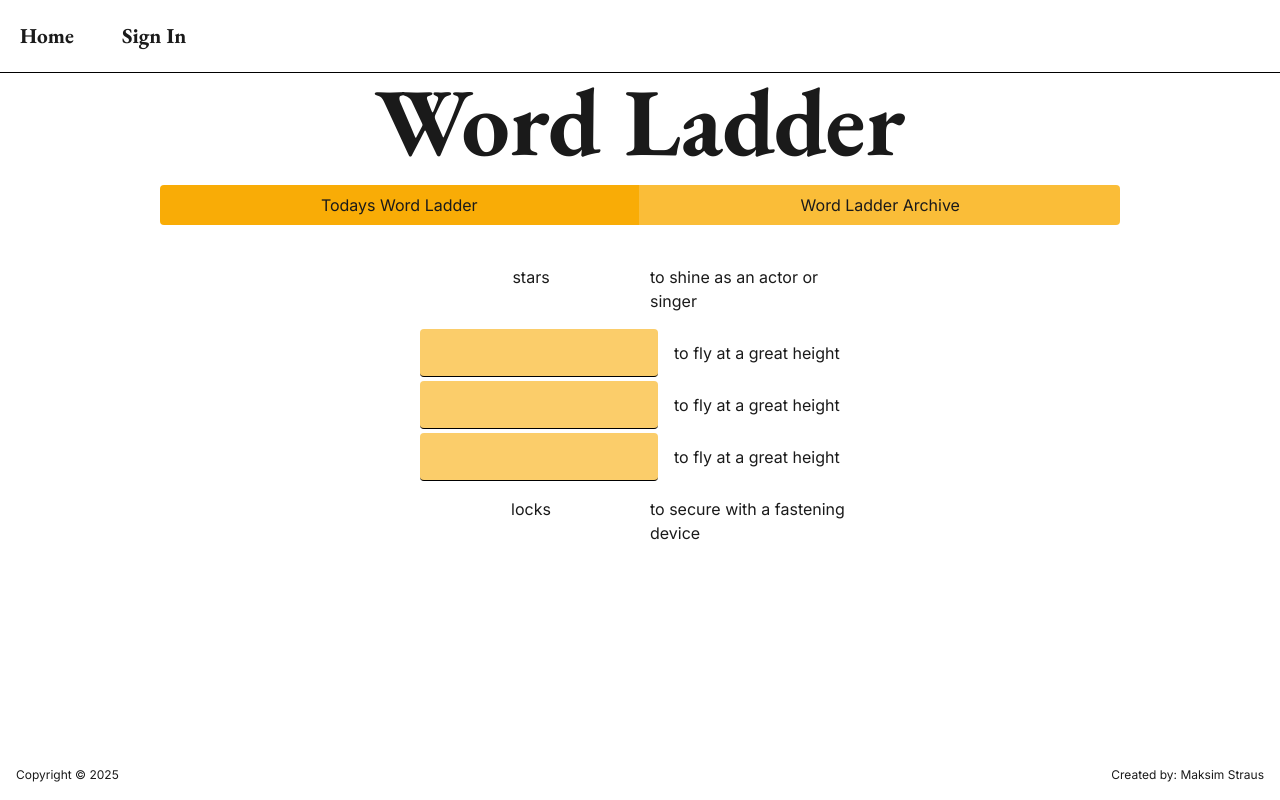
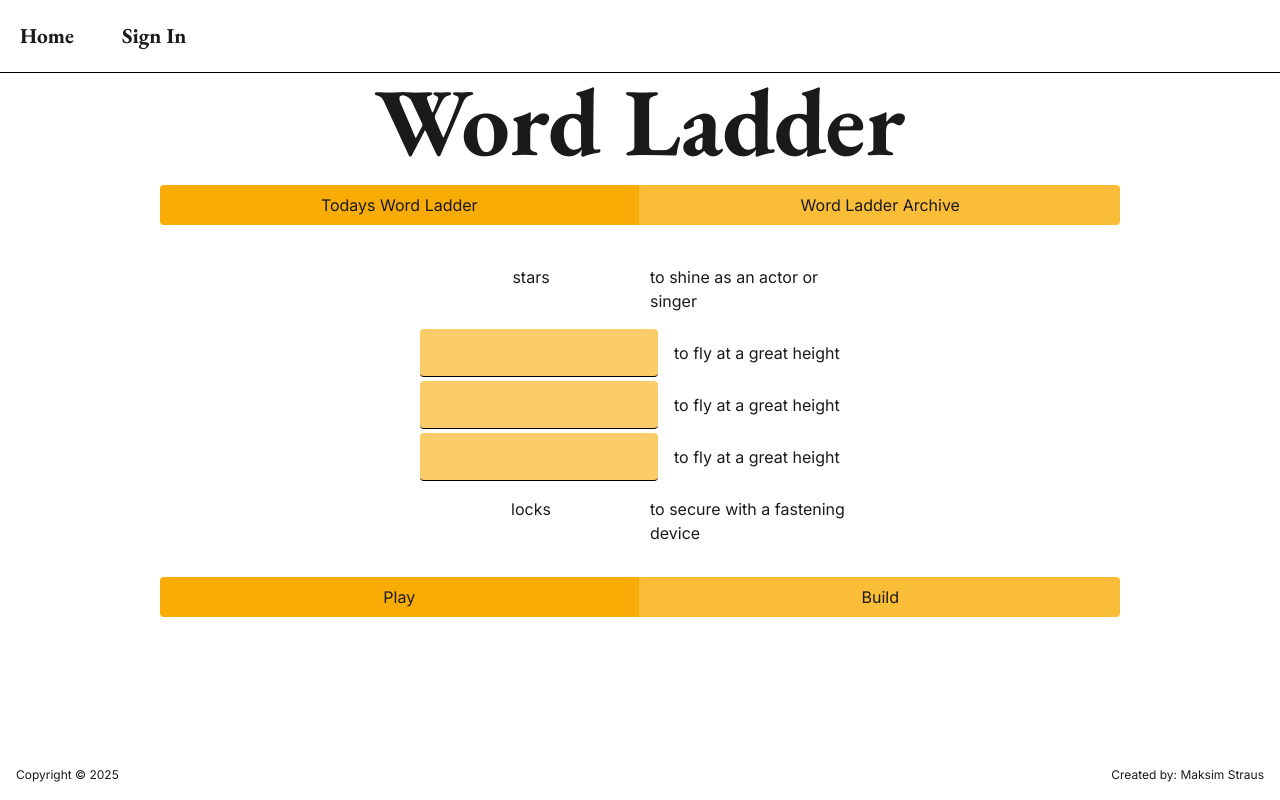
Before and after one commit to Talon-Games/talon-games, a Next.js app: page /games/wordladder in a window 1280 px wide. Built offline with nearby package versions, Linux system fonts and the light colour scheme; no server answers.

Commit message:
added build toggle and auth setup to word ladder

```diff
--- a/app/games/wordladder/page.tsx
+++ b/app/games/wordladder/page.tsx
@@ -1,5 +1,68 @@
+"use client";
+
+import ConnectedButton from "@/components/general/connectedButtons";
+import Notification from "@/components/general/notification";
+import { useAuthContext } from "@/lib/contexts/authContext";
+import { useState, useEffect } from "react";
+import { useRouter } from "next/navigation";
+
 export default function WordLadder() {
+  const router = useRouter();
+  const { user, isMaksim, isAdmin, isHelper } = useAuthContext() as {
+    user: any;
+    isMaksim: boolean;
+    isAdmin: boolean;
+    isHelper: boolean;
+  };
+
+  const [mode, setMode] = useState<"play" | "build">("play");
+
+  const [notification, setNotification] = useState(false);
+  const [notificationTitle, setNotificationTitle] = useState("");
+  const [notificationType, setNotificationType] = useState<
+    "success" | "error" | "warning"
+  >("success");
+  const [notificationMessage, setNotificationMessage] = useState("");
+
+  const toggleMode = () => {
+    if (!user) {
+      triggerNotification(
+        "Failed to toggle mode",
+        "error",
+        "You must have an account",
+      );
+    }
+
+    if (!isHelper && !isAdmin && !isMaksim) {
+      triggerNotification(
+        "Failed to toggle mode",
+        "error",
+        "You must have a role",
+      );
+    }
+
+    if (mode == "build") {
+      setMode("play");
+    } else {
+      //startBuildWorkflow();
+    }
+  };
+
+  const triggerNotification = (
+    title: string,
+    type: "success" | "error" | "warning",
+    message: string,
+    showInPlay?: boolean,
+  ) => {
+    if (mode == "play" && !showInPlay) return;
+    setNotification(true);
+    setNotificationTitle(title);
+    setNotificationType(type);
+    setNotificationMessage(message);
+  };
+
   return (
+    <>
       <section className="flex flex-col align-center w-1/2 p-5 mx-auto gap-1">
         <div className="flex justify-between align-center gap-5 p-3">
           <p className="flex-1 text-center">stars</p>
@@ -31,5 +94,33 @@ export default function WordLadder() {
           <p className="flex-1">to secure with a fastening device</p>
         </div>
       </section>
+      <ConnectedButton
+        onClickLeft={toggleMode}
+        onClickRight={toggleMode}
+        leftStyle="normal"
+        rightStyle="normal"
+        leftTitle="Play"
+        rightTitle="Build"
+        leftClassModifier={
+          mode == "play"
+            ? "bg-secondary-500 border-r-2 border-secondary-400"
+            : "bg-secondary-400 hover:bg-secondary-500"
+        }
+        rightClassModifier={
+          mode == "build"
+            ? "bg-secondary-500 border-l-2 border-secondary-400"
+            : "bg-secondary-400 hover:bg-secondary-500"
+        }
+      />
+      {notification ? (
+        <Notification
+          title={notificationTitle}
+          type={notificationType}
+          message={notificationMessage}
+          timeout={5000}
+          updateNotification={(value) => setNotification(value)}
+        />
+      ) : null}
+    </>
   );
 }
```
Lines whose indentation alone changed are shown as unchanged.
